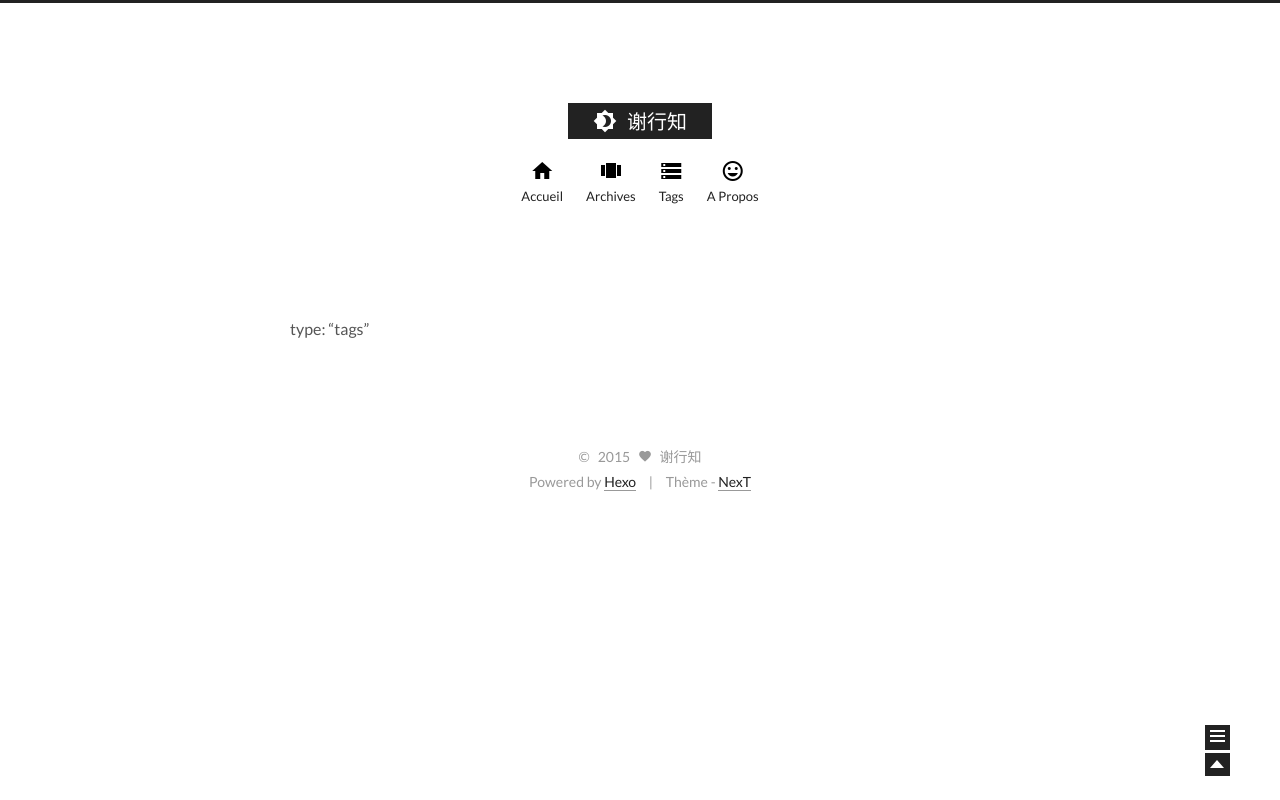
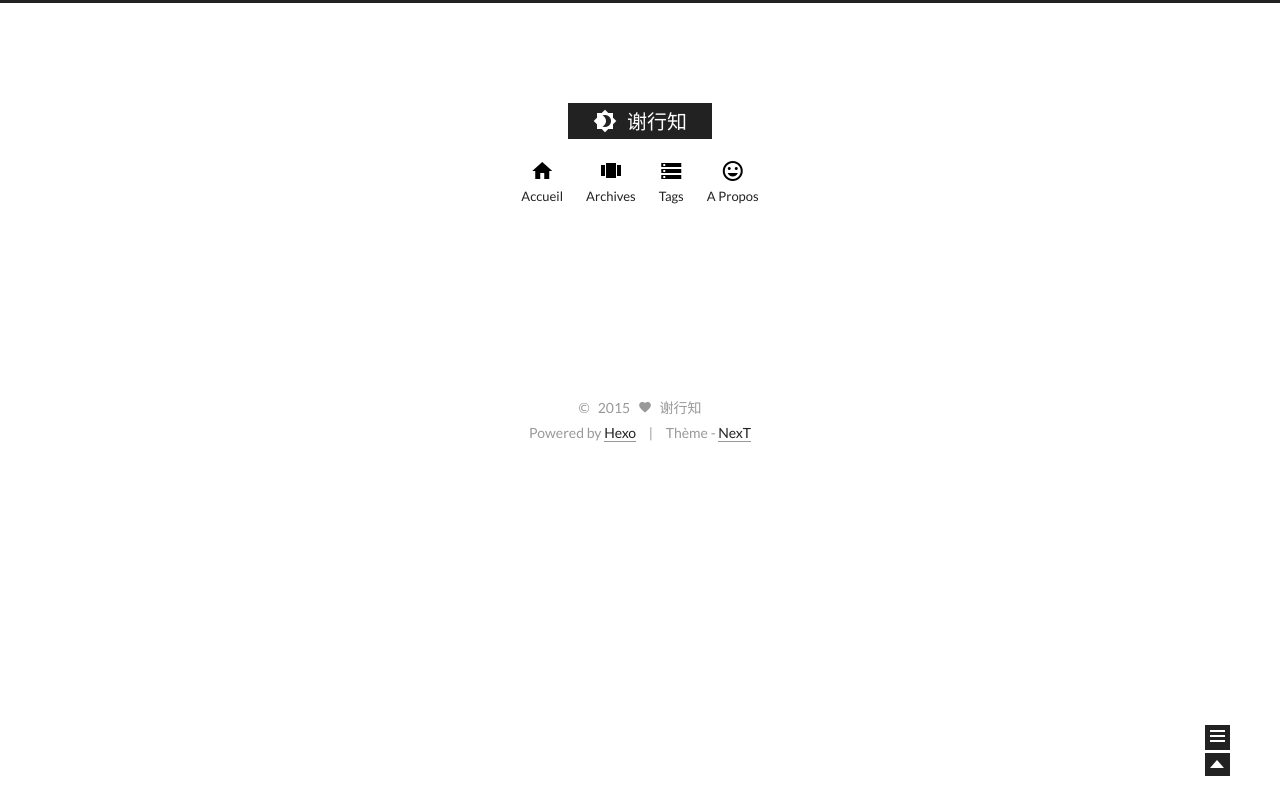
Before and after one commit to xiexingzhi/xiexingzhi.github.io, a plain HTML site: page tags/index.html in a window 1280 px wide. Drawn offline with Linux system fonts and the light colour scheme.

Commit message:
Site updated: 2015-03-23 12:34:18

```diff
--- a/tags/index.html
+++ b/tags/index.html
@@ -103,7 +103,6 @@
 
 
 
-    <p>type: “tags”</p>
 
 
 
```
